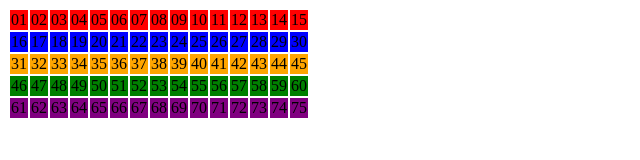
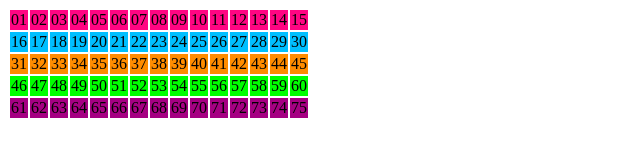
Before and after one commit to Roadagain/web-bingo, a website: page index.html in a window 1280 px wide. Shown: the whole page, without its empty margins (0-640 px from the left). Drawn offline with Linux system fonts and the light colour scheme; a script that the page names is missing.

Commit message:
一覧表の背景をstateに合わせる

```diff
--- a/index.css
+++ b/index.css
@@ -1,15 +1,15 @@
 tr#B td {
-  background-color: red;
+  background-color: #ff0582;
 }
 tr#I {
-  background-color: blue;
+  background-color: deepskyblue;
 }
 tr#N {
-  background-color: orange;
+  background-color: darkorange;
 }
 tr#G {
-  background-color: green;
+  background-color: lime;
 }
 tr#O {
-  background-color: purple;
+  background-color: #a50082;
 }
```
